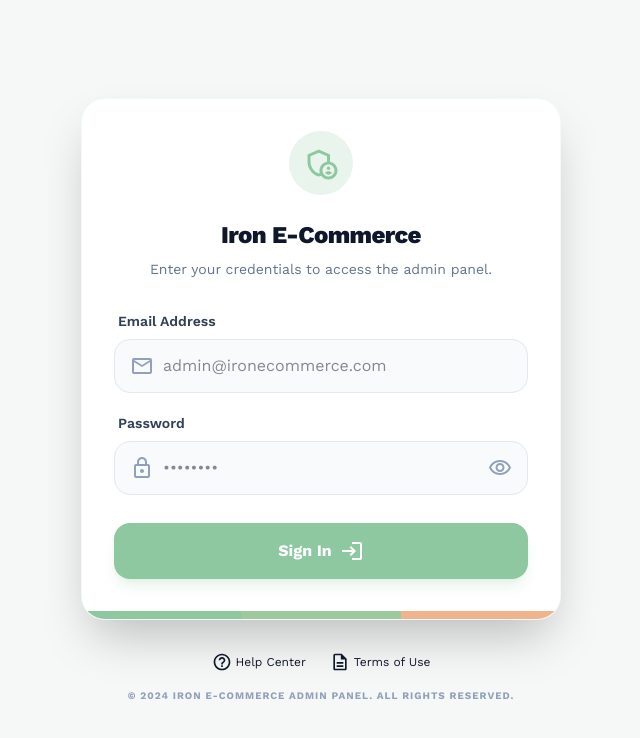
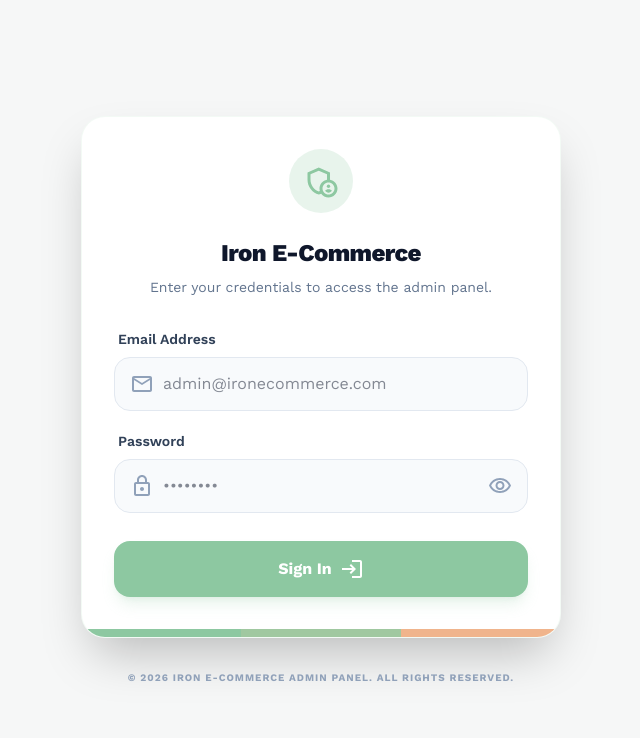
Before and after one commit to senemdemirr/e-commerce, a Next.js app: page /admin/login in a window 1280 px wide. Shown: the top 738 px of the page, without its empty margins (319-959 px from the left). Built offline with nearby package versions, Linux system fonts and the light colour scheme.

Commit message:
removed unnecessary div

```diff
--- a/app/(admin)/admin/login/page.js
+++ b/app/(admin)/admin/login/page.js
@@ -134,18 +134,8 @@ export default function AdminLoginPage() {
                 </div>
                 {/* External Support Link */}
                 <div className="mt-8 text-center flex flex-col gap-4">
-                    <div className="flex items-center justify-center gap-6">
-                        <Link className="text-xs text-slate-500 hover:text-primary transition-colors flex items-center gap-1" href="#">
-                            <HelpOutlineIcon fontSize="small" />
-                            Help Center
-                        </Link>
-                        <Link className="text-xs text-slate-500 hover:text-primary transition-colors flex items-center gap-1" href="#">
-                            <DescriptionOutlinedIcon fontSize="small" />
-                            Terms of Use
-                        </Link>
-                    </div>
                     <p className="text-[10px] uppercase tracking-widest text-slate-400 font-bold">
-                        © 2024 Iron E-Commerce Admin Panel. All rights reserved.
+                        © 2026 Iron E-Commerce Admin Panel. All rights reserved.
                     </p>
                 </div>
             </div>
```
